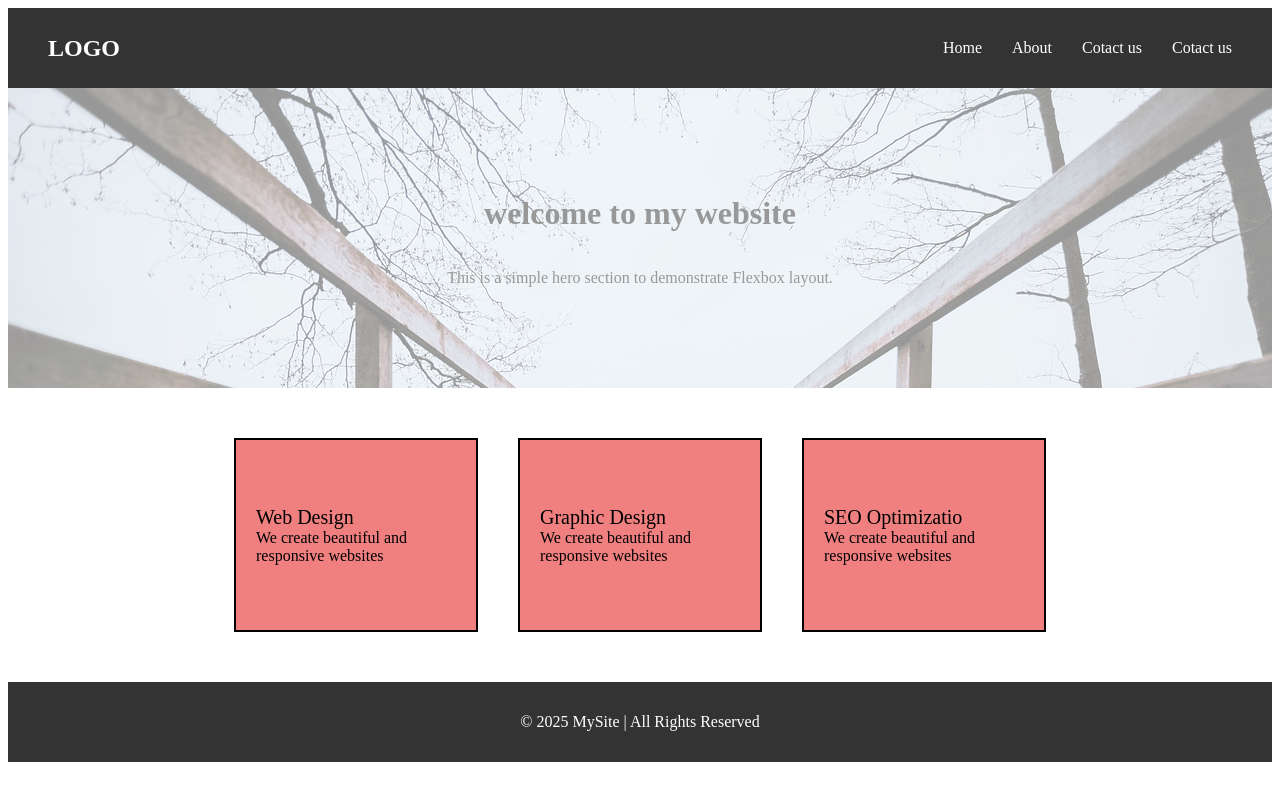
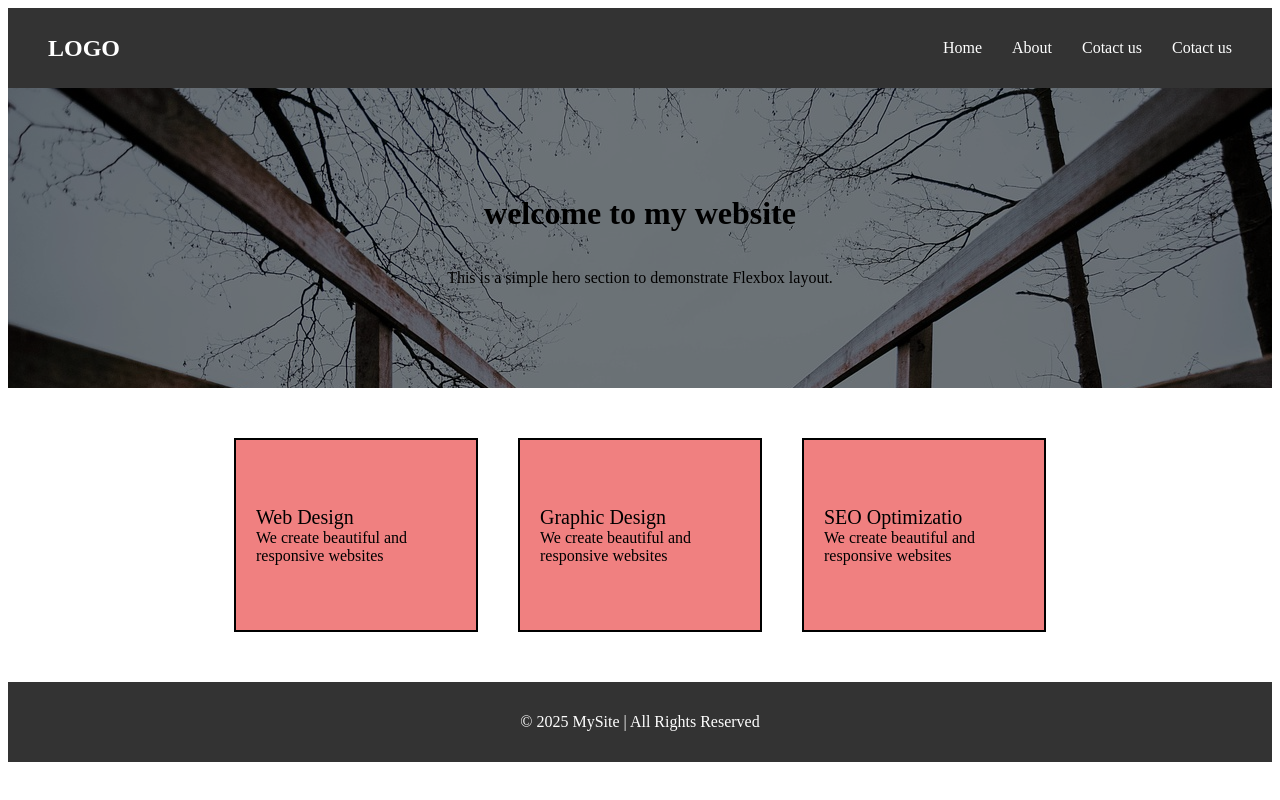
Before and after one commit to Hira-mumtaz/chpter-6Flexbox, a plain HTML site: page index.html in a window 1280 px wide. Drawn offline with Linux system fonts and the light colour scheme.

Commit message:
use before

```diff
--- a/index.html
+++ b/index.html
@@ -5,7 +5,7 @@
     <meta name="viewport" content="width=device-width, initial-scale=1.0">
     <title>Flexbox</title>
     <style>
-       .navbar{
+    .navbar{
     display: flex;
     justify-content: space-between;
     align-items: center;
@@ -33,8 +33,20 @@
         align-items: center;
         /* background-color: #fbefef; */
         background-image: url(bg.jpg);
-        opacity: 40%;
         height: 300px;
+        position: relative;
+       }
+
+
+       .hero:before{
+        content: "";
+        position: absolute;
+        top: 0;
+        left: 0;
+        width: 100%;
+        height: 300px;
+        background-color: rgba(0, 0, 0, 0.5);
+        z-index:1;
        }
        .sevices{
         display: flex;
```
